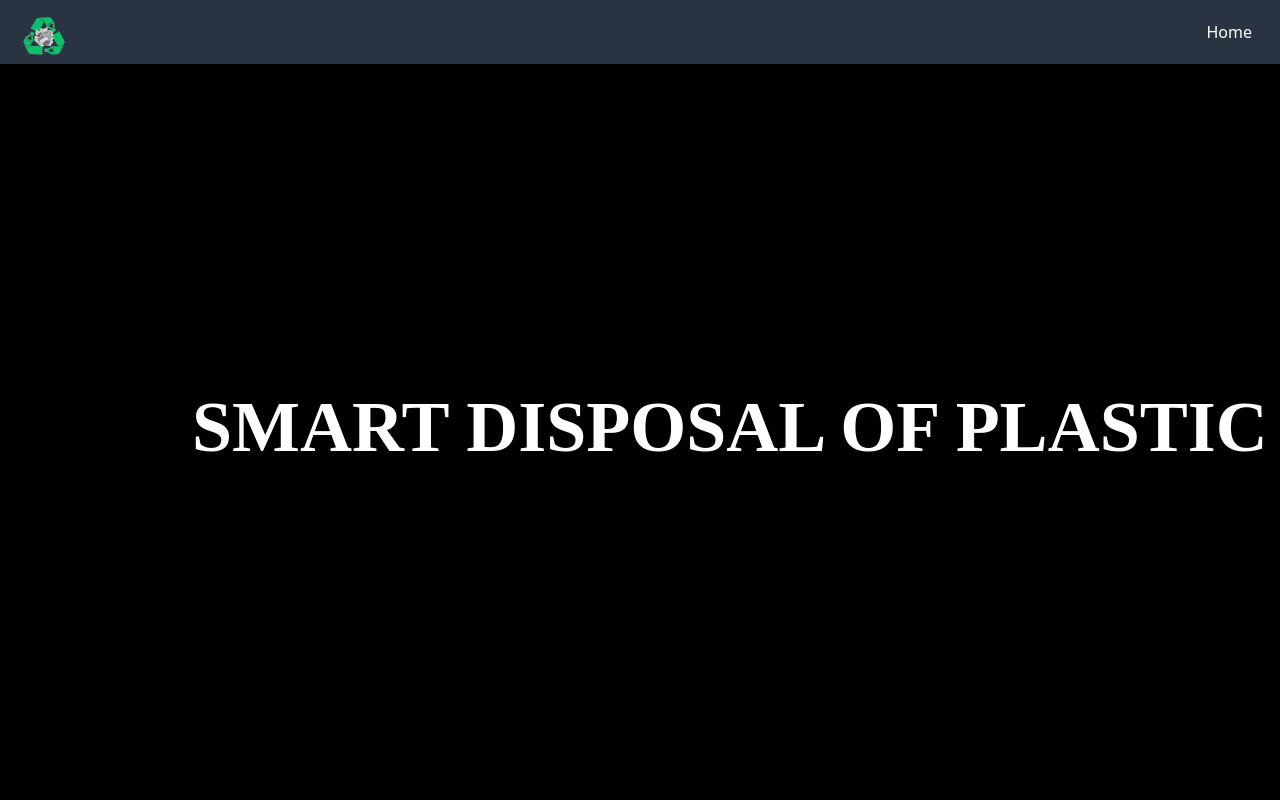
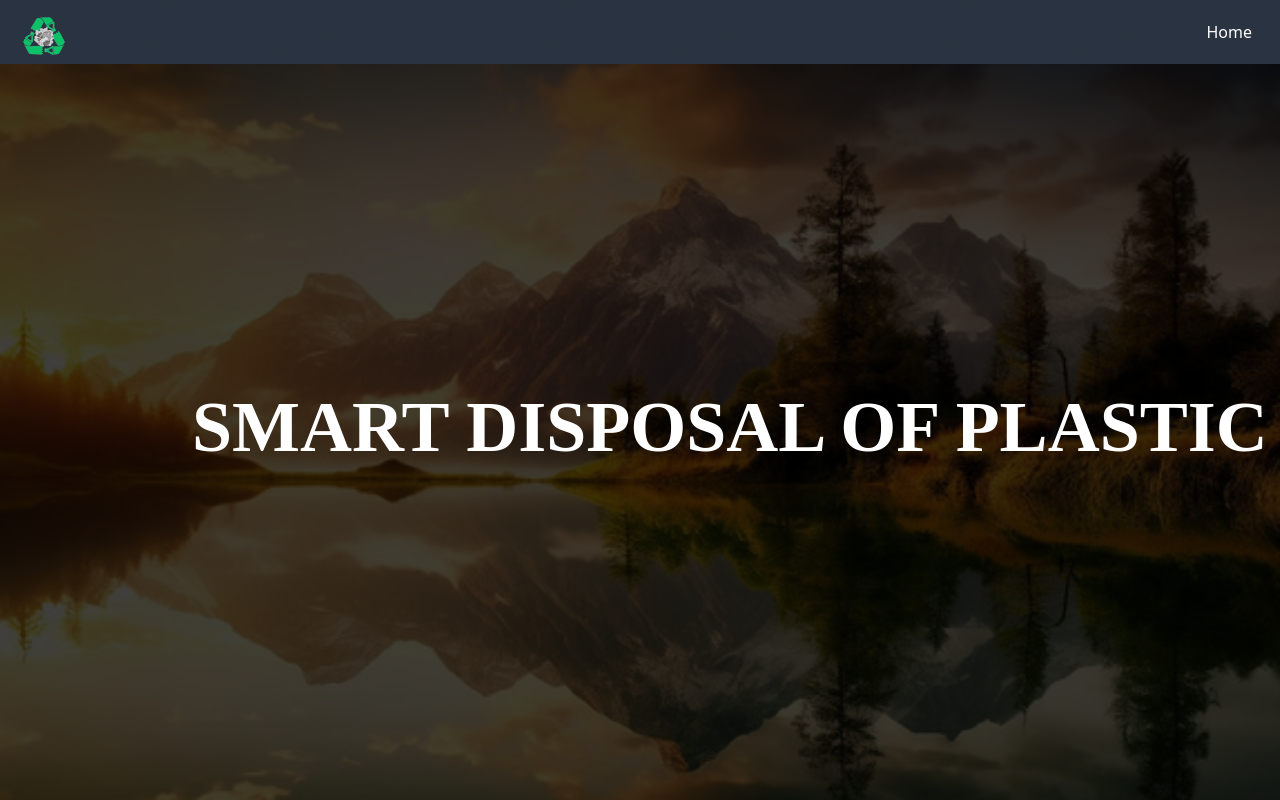
Before and after one commit to Aayush-Pandey05/MINI-PROJECT, a plain HTML site: page index.html in a window 1280 px wide. Shown: the top 800 px of the page. Drawn offline with nearby package versions, Linux system fonts and the light colour scheme.

Commit message:
mini-project-2

```diff
--- a/style.css
+++ b/style.css
@@ -4,6 +4,22 @@
     overflow-x: hidden;
 }
 
+.heading {
+    position: relative;
+}
+
+.heading::before{
+    content: '';
+    position: absolute;
+    top: 0px;
+    right: 0px;
+    bottom: 0px;
+    left: 0px;
+    background-image: url("/img/backround-og.jpg");
+    background-size: cover;
+    background-position: top center;
+    opacity: 0.25;
+}
 
 .nav-bar {
     position: sticky;
@@ -76,20 +92,3 @@
     top: 40%;
     font-size: 4.5rem;
 }
-
-/* *{
-    position: relative;
-}
-
-::before{
-    content: '';
-    position: absolute;
-    top: 0px;
-    right: 0px;
-    bottom: 0px;
-    left: 0px;
-    background-image: url("/img/background-img-4.webp");
-    background-size: cover;
-    background-position: top center;
-    opacity: 0.25;
-}  */
```
Also changed, not shown: img/backround-og.jpg (added).
